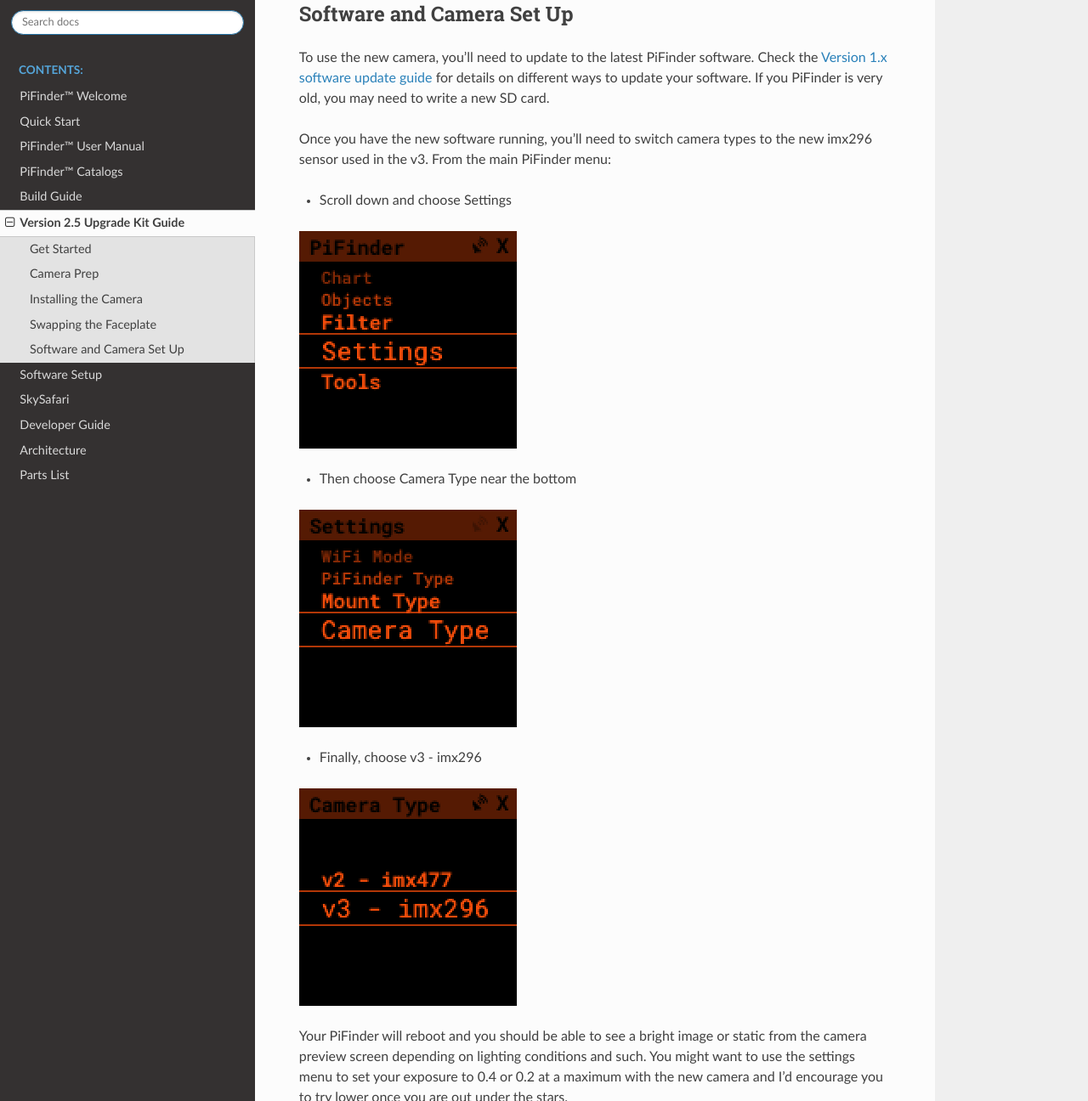
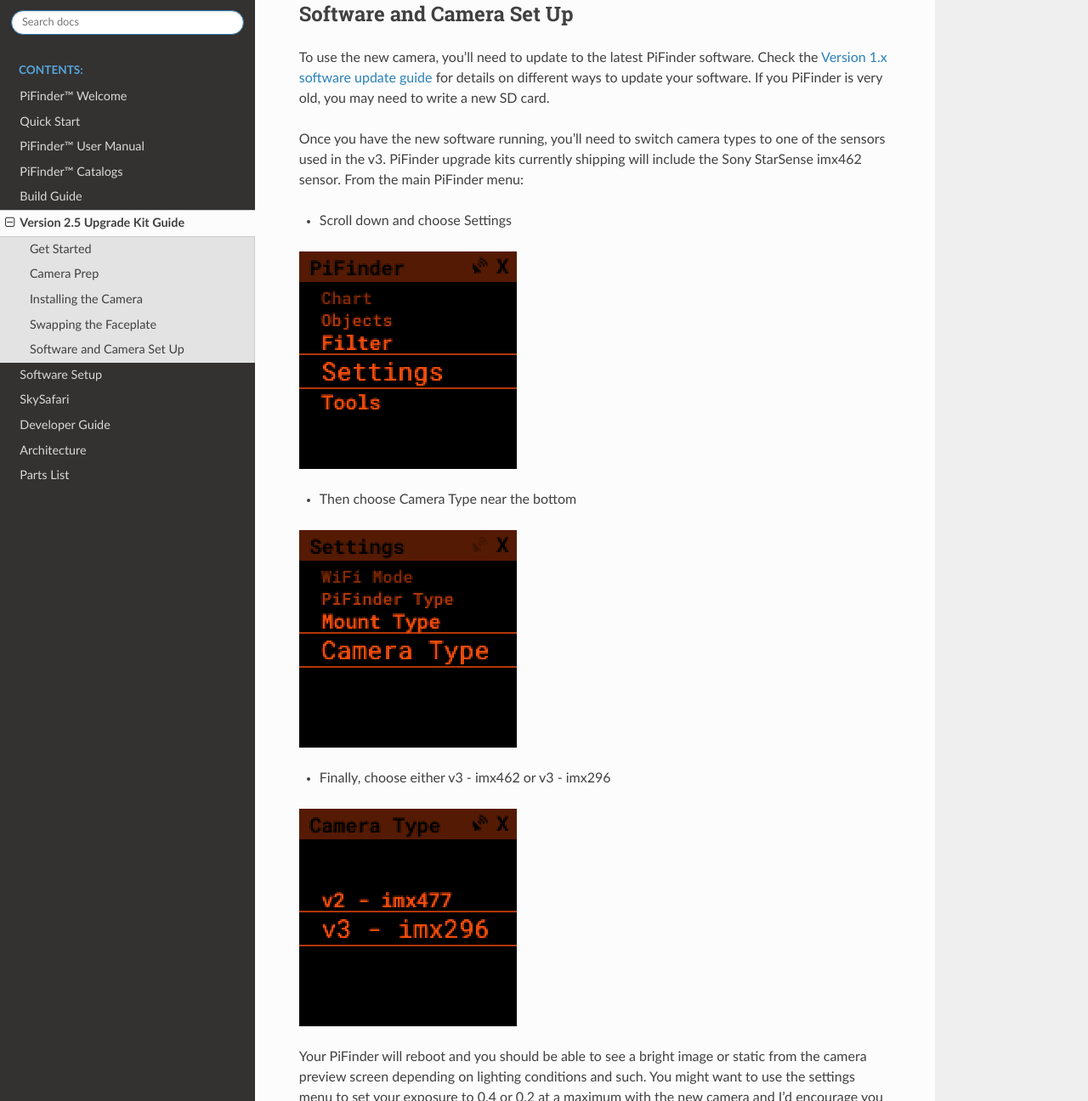
Before and after one commit to brickbots/PiFinder, a Sphinx documentation site: the page built from docs/source/v25_upgrade.rst, in a window 1280 px wide and 1400 px high, scrolled down 9857 px, cut to the strip 104-1400 px from the top of the window. Shown: the whole strip at 85% size. Built offline with Sphinx 7.4.7 and the Read the Docs theme 3.1.0, drawn with Linux system fonts in a browser that asks for light colours.

Commit message:
Update upgrade instructions to indicate imx462

```diff
--- a/docs/source/v25_upgrade.rst
+++ b/docs/source/v25_upgrade.rst
@@ -139,8 +139,9 @@
 for details on different ways to update your software.  If you PiFinder is very old, you
 may need to write a new SD card.
 
-Once you have the new software running, you'll need to switch camera types to the new imx296 sensor used
-in the v3.  From the main PiFinder menu:
+Once you have the new software running, you'll need to switch camera types to one of the
+sensors used in the v3.  PiFinder upgrade kits currently shipping will include the Sony
+StarSense imx462 sensor. From the main PiFinder menu:
 
 * Scroll down and choose Settings
 
@@ -150,7 +151,7 @@
 
 .. image:: images/v25_upgrade/v25_upgrade_42.png
 
-* Finally, choose v3 - imx296
+* Finally, choose either v3 - imx462 or v3 - imx296
 
 .. image:: images/v25_upgrade/v25_upgrade_44.png
 
```
